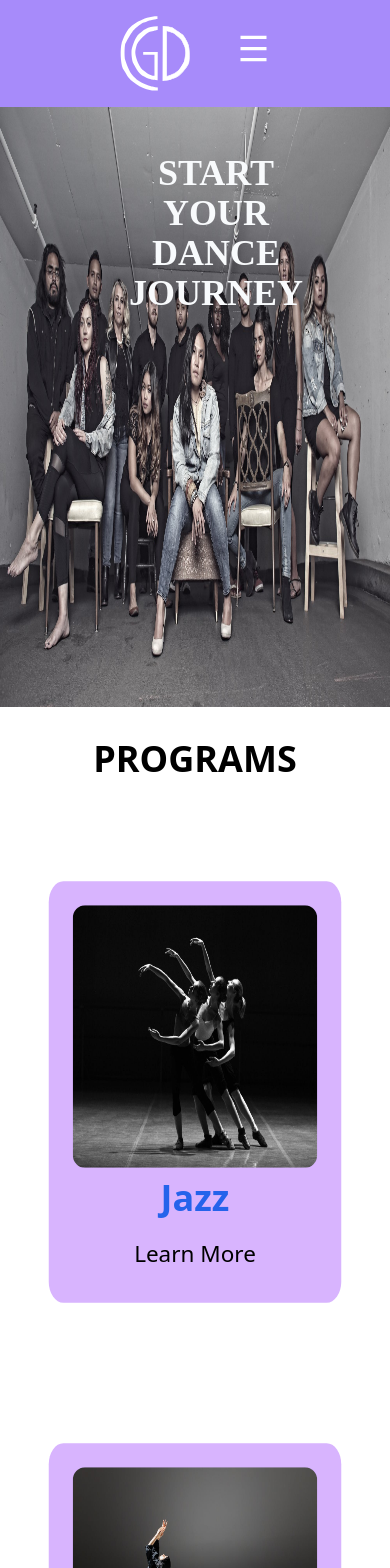
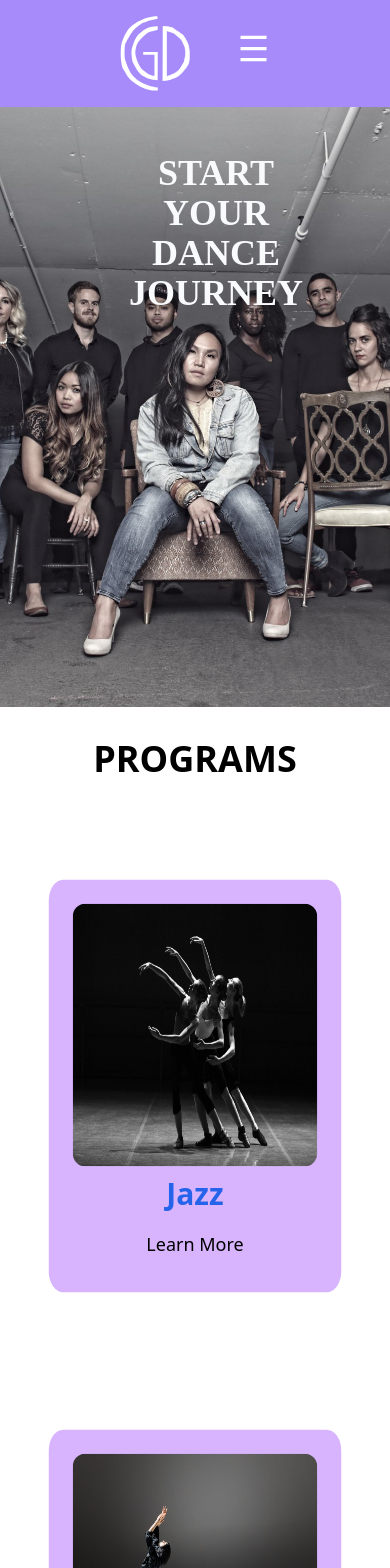
Before and after one commit to chad-cervantes/cpnt265-final-capstone-project, a SvelteKit app: page /programs in a window 390 px wide. Shown: the top 1568 px of the page. Built offline with nearby package versions, Linux system fonts and the light colour scheme.

Commit message:
made the page responsive as much as possible

```diff
--- a/src/lib/components/Card.svelte
+++ b/src/lib/components/Card.svelte
@@ -8,7 +8,7 @@
 <article class="lg:w-[550px] bg-purple-300 bg-contain  bg-cover text-xl text-center border-solid scale-75 m-auto rounded-[5%] p-8 hover:bg-pink-400 active:bg-yellow-500 transition ease-linear duration-150">
   <a href={url}>
     <img src={img} class="w-[500px] h-[350px] m-auto rounded-[5%]" alt="dance class">
-    <h3 class="p-4 text-5xl lg:p-4 text-blue-600 text-center font-extrabold">{title}</h3>
-    <p class="p-4 lg:p-4 text-3xl">{cta}</p>
+    <h3 class="p-4 text-[40px] lg:p-4 text-blue-600 text-center text-4xl font-extrabold">{title}</h3>
+    <p class="p-4 lg:p-4 text-2xl">{cta}</p>
   </a>
 </article>
--- a/src/routes/about/+page.svelte
+++ b/src/routes/about/+page.svelte
@@ -1,11 +1,11 @@
 <main>
   <!-- hero section -->
   <div class="grid grid-cols-3 grid-rows-2">
-    <img src='images/gallery/gallery-photo-3.jpg' alt='studio choreography' class="col-span-full col-start-1 row-start-1 row-span-full w-screen h-[600px]">
+    <img src='images/gallery/gallery-photo-3.jpg' alt='studio choreography' class="col-span-full col-start-1 row-start-1 row-span-full lg:w-screen h-[600px] object-cover">
 
     <!--hero section title-->
     <div class="lg:h-max-[60%] z-10 bg-secondary-100 col-start-2 row-start-2 row-span-full text-slate-50 self-end p-4 overflow-hidden m-auto relative mt-[-270px]">
-      <h1 class="text-4xl pb-2 text-center font-bold m-auto ">ABOUT ME</h1>
+      <h1 class="text-4xl pb-2 text-center font-bold m-auto">ABOUT ME</h1>
     </div>
   </div>
 </main>
@@ -15,7 +15,7 @@
 
 <!--Bio content and images-->
 <section class="lg:grid grid-cols-2 w-[75%] m-auto">
-  <img src='images/about/about-photo-1.jpg' alt='studio choreography' class="lg:w-[75%] h-[75%] m-auto">
+  <img src='images/about/about-photo-1.jpg' alt='studio choreography' class="lg:w-[75%] h-[75%] m-auto object-fill">
 
   <p class="text-left text-lg p-4 m-auto leading-9">Vanessa is the Founder and Owner of Common Ground Dance and Co-owner and Director of Movement With A Message Inc. Vanessa also sits on the board of The Screaming Goats Collective. She earned a Bachelor of Commerce from the University of Calgary Haskayne School of Business majoring in Risk Management and Insurance. Vanessa also holds a Chartered Professional Accountants (CPA) and a Certified Management Accountants (CMA) designation. With this unique background, she is passionate about consulting businesses and individuals involved in the Arts.</p>
 
--- a/src/routes/contact/+page.svelte
+++ b/src/routes/contact/+page.svelte
@@ -6,7 +6,7 @@
   <!-- hero section -->
   <div class="grid grid-cols-3 grid-rows-2 ">
     <!--hero section image-->
-    <img src='images/gallery/gallery-photo-2.jpg' alt='studio choreography' class="col-span-full col-start-1 row-start-1 row-span-full w-screen h-[600px] m-auto">
+    <img src='images/gallery/gallery-photo-2.jpg' alt='studio choreography' class="col-span-full col-start-1 row-start-1 row-span-full w-screen h-[600px] m-auto object-fill">
 
     <!--hero section title-->
     <div class="h-max-[60%] z-10 bg-secondary-100 col-start-2 row-start-2 row-span-full text-slate-50 self-end p-4 overflow-hidden m-auto relative mt-[-270px]">
@@ -19,7 +19,7 @@
 <section class="flex w-full min-h-screen justify-center items-center mt-[30px] p-8">
   <div class="flex flex-col space-y-6 bg-pink-400 w-full max-w-4xl p-8 rounded-xl shadow-lg text-white">
 
-    <div class="flex flex-col space-y-8 justify-between">
+    <div class="lg:flex flex-col space-y-8 justify-between">
       <div>
         <h2 class="font-bold text-4xl tracking-wide">Contact Me</h2>
         <h3 class="pt-2 text-md text-xl">Whether you have general or specific questions, inquire here!</h3>
@@ -32,7 +32,7 @@
       </div>
 
       <!--Email-->
-      <div class="flex gap-4">
+      <div class="lg:flex gap-4">
         <Icon icon="ic:outline-email" width="30" />
         <span>commongrounddance@gmail.com</span>
       </div>
--- a/src/routes/programs/+page.svelte
+++ b/src/routes/programs/+page.svelte
@@ -7,7 +7,7 @@
 <main>
   <!-- hero section -->
   <div class="grid grid-cols-3 grid-rows-2">
-    <img src='images/programs/programs-hero-section-image.jpg' alt='studio choreography' class="col-span-full col-start-1 row-start-1 row-span-full w-screen h-[600px]">
+    <img src='images/programs/programs-hero-section-image.jpg' alt='studio choreography' class="col-span-full col-start-1 row-start-1 row-span-full w-screen h-[600px] object-cover">
 
     <!--hero section title-->
     <div class="h-max-[60%] z-10 bg-secondary-100 col-start-2 row-start-2 row-span-full text-slate-50 self-end p-4 overflow-hidden m-auto relative mt-[-270px]">
```
